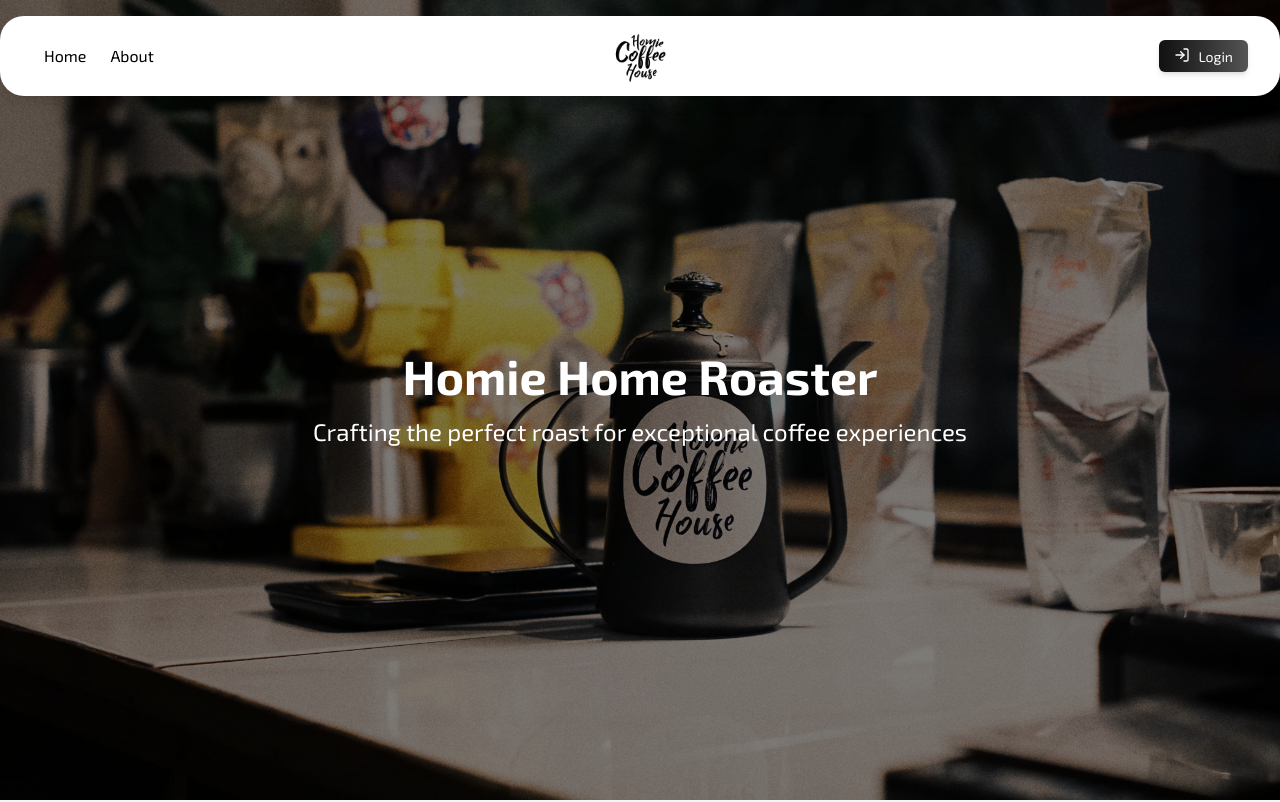
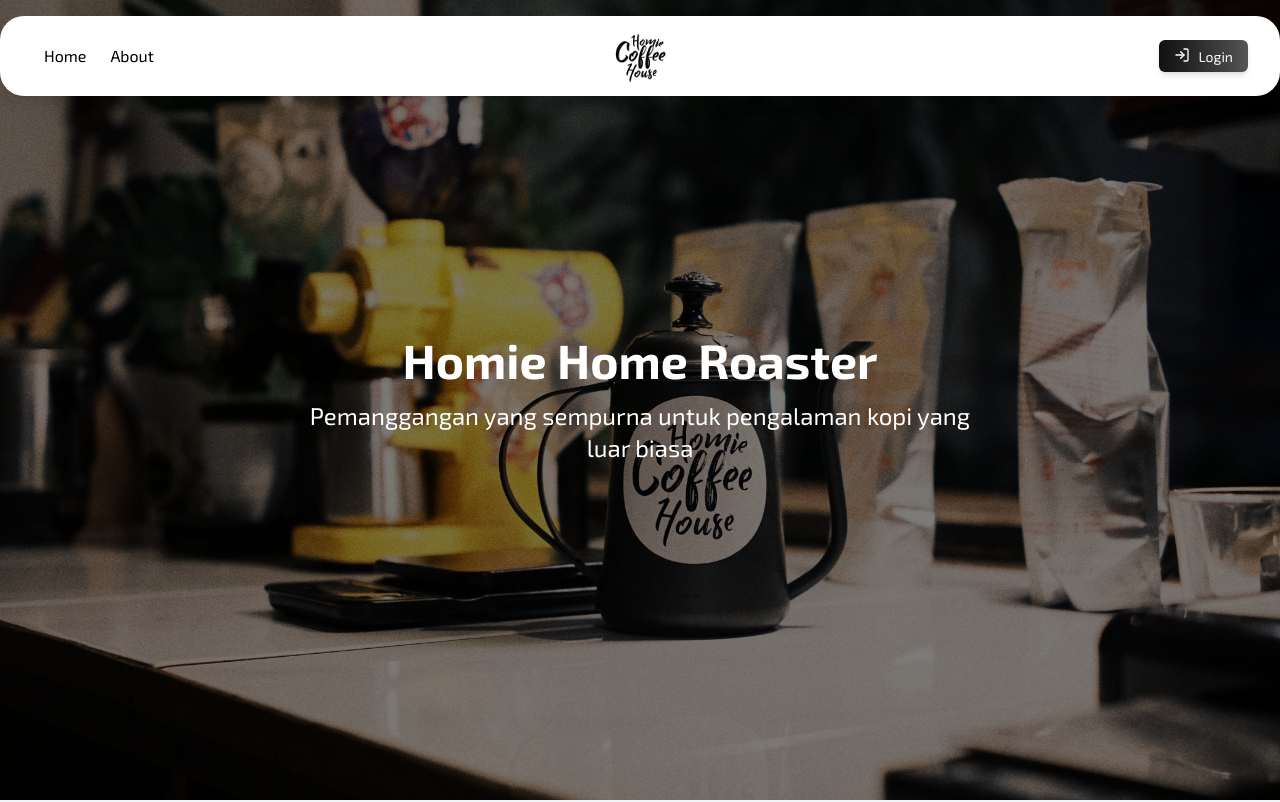
Before and after one commit to mackeyaddict/coffee-roaster-app, a React (Vite) app: page / in a window 1280 px wide. Shown: the top 802 px of the page. Built offline with nearby package versions, Linux system fonts and the light colour scheme; no server answers.

Commit message:
feat: change language to indonesian

```diff
--- a/src/pages/home/header.jsx
+++ b/src/pages/home/header.jsx
@@ -10,7 +10,7 @@
       <div className="relative flex flex-col items-center justify-center text-white z-10 text-center px-4">
         {/* <Image src={Logo} alt="Logo" width={200} height={200} preview={false} /> */}
         <h1 className="text-4xl md:text-5xl font-bold mb-4">Homie Home Roaster</h1>
-        <p className="text-xl md:text-2xl max-w-2xl">Crafting the perfect roast for exceptional coffee experiences</p>
+        <p className="text-xl md:text-2xl max-w-2xl">Pemanggangan yang sempurna untuk pengalaman kopi yang luar biasa</p>
       </div>
     </header>
   );
```
